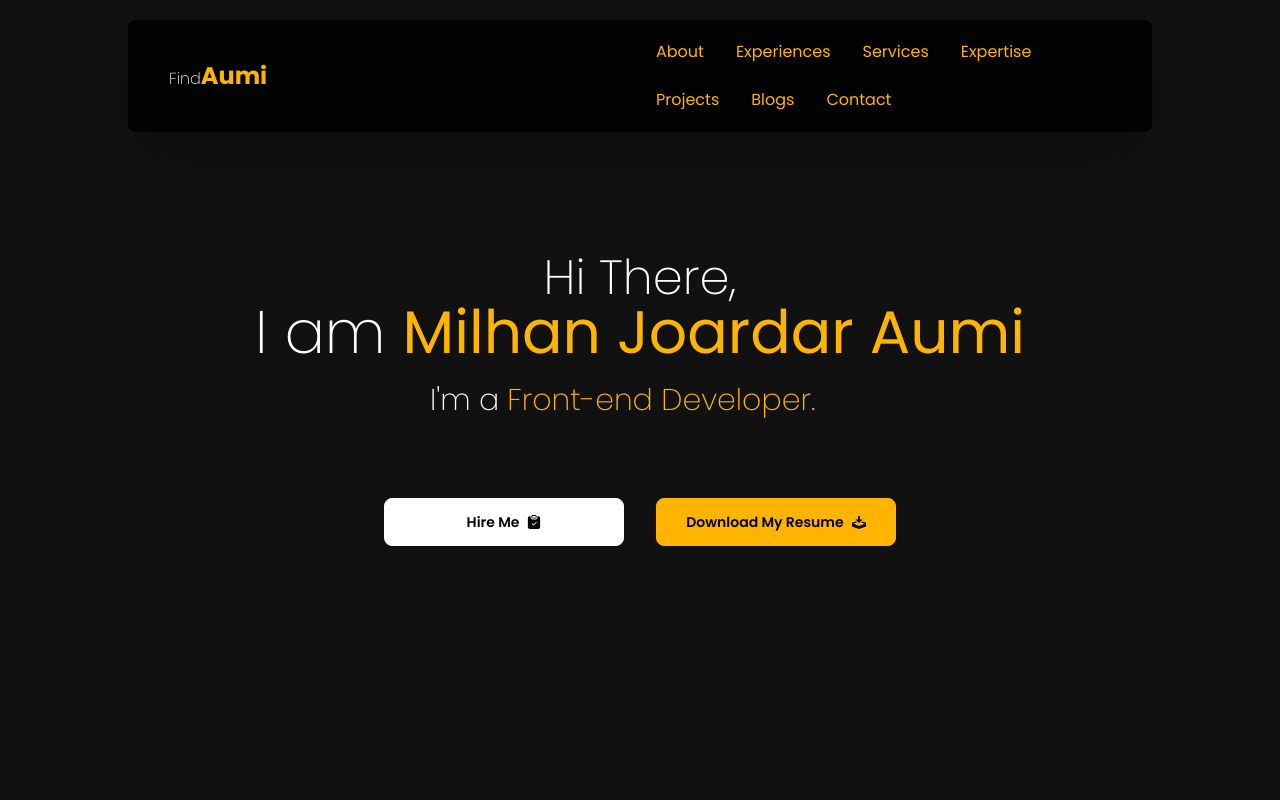
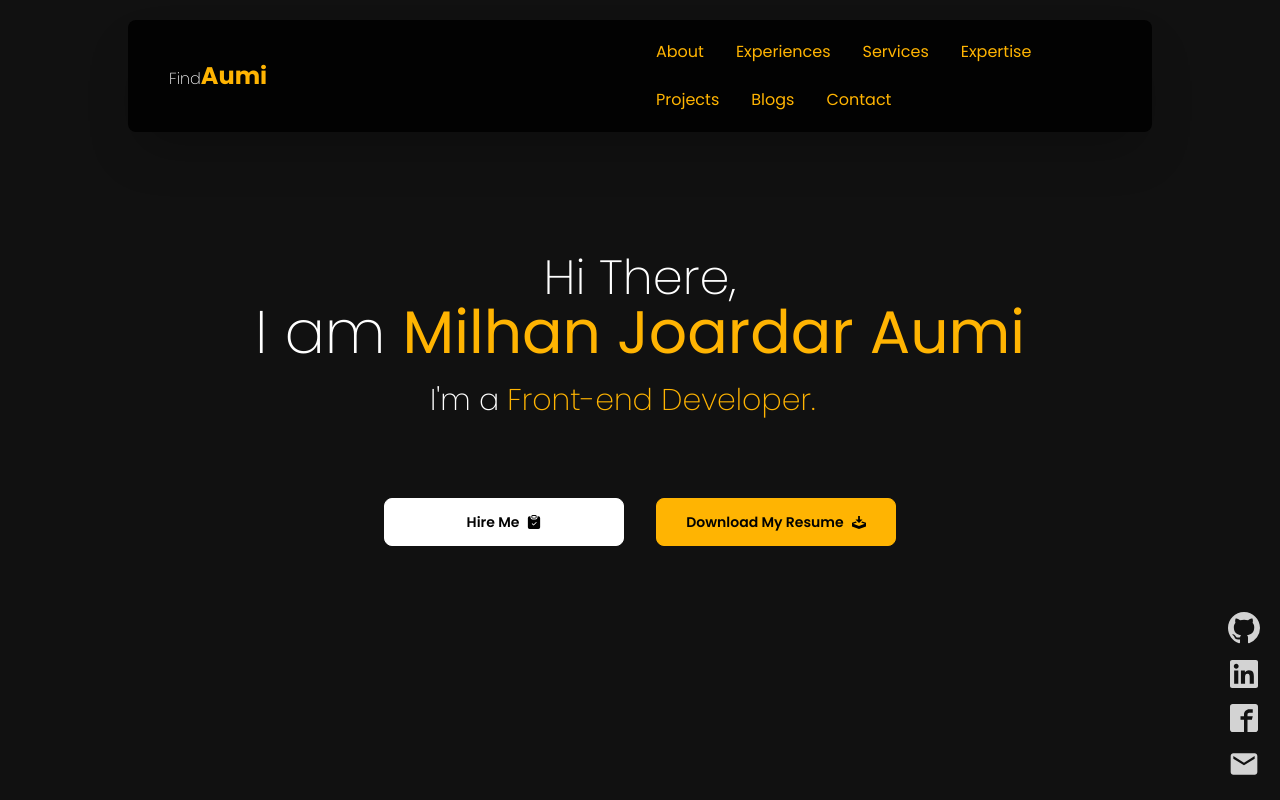
Before and after one commit to mjaumi/portfolio-milhan-joardar-aumi, a React (Create React App) app: page / in a window 1280 px wide. Shown: the top 800 px of the page. Built offline with nearby package versions, Linux system fonts and the light colour scheme.

Commit message:
social links added

```diff
--- a/src/App.js
+++ b/src/App.js
@@ -6,6 +6,8 @@ import Hero from './components/Hero/Hero';
 import SplashScreen from './components/SplashScreen/SplashScreen';
 import Services from './components/Services/Services';
 import Expertise from './components/Expertise/Expertise';
+import Blogs from './components/Blogs/Blogs';
+import Footer from './components/Footer/Footer';
 
 function App() {
   // integration of react hooks here
@@ -22,6 +24,8 @@ function App() {
       <About />
       <Services />
       <Expertise />
+      <Blogs />
+      <Footer />
     </main>
   );
 }
--- a/src/components/Blogs/Blogs.js
+++ b/src/components/Blogs/Blogs.js
@@ -1,17 +1,22 @@
 import React from 'react';
+import SectionTitle from '../SectionTitle/SectionTitle';
+import { animated } from '@react-spring/web';
+import useDivFadeInAnimation from '../../hooks/useDivFadeInAnimation';
 
-const Blogs = ({ currentSection }) => {
+const Blogs = () => {
+    // integration of custom hooks hooks here
+    const { ref, animProps } = useDivFadeInAnimation();
 
     // rendering blogs component here
     return (
-        <section className='relative border-t-4 border-accent/50 section fp-responsive md:h-screen'>
-            <div className='sticky z-30 bg-primary w-full h-full overflow-hidden'>
-                <h1 className={`hidden md:block absolute text-accent opacity-20 text-4xl md:text-8xl font-black -rotate-90 left-0 -translate-x-1/3 md:translate-x-0 duration-500 ${currentSection === 'Blogs' ? 'top-[42%] md:top-[45%] -translate-y-1/2' : 'top-[150%]'}`}>My Blogs</h1>
-                <h2 className='mt-10 text-accent font-bold text-3xl block md:hidden'>My Blogs</h2>
-                <div className={`w-[90%] md:w-[75%] mt-10 mb-20 md:mb-0 md:mt-0 mx-auto h-full flex flex-col md:flex-row items-center justify-center ${currentSection === 'Blogs' ? 'md:animate-bottom-top-fade-in' : 'md:opacity-0'}`}>
-                    <h3 className='text-4xl md:text-5xl font-bold text-accent opacity-20'>Coming Soon. Stay Tuned...</h3>
-                </div>
-            </div>
+        <section className='w-[95%] md:w-4/5 mx-auto overflow-hidden mt-20'>
+            <SectionTitle
+                mainTitleText={'My Blogs'}
+                bgTitleText={'Blogs'}
+            />
+            <animated.div ref={ref} style={animProps} className='py-40'>
+                <h3 className='text-4xl md:text-5xl font-extralight text-accent opacity-20'>Coming Soon. Stay Tuned...</h3>
+            </animated.div>
         </section>
     );
 };
--- a/src/components/Footer/Footer.js
+++ b/src/components/Footer/Footer.js
@@ -1,10 +1,14 @@
 import React from 'react';
+import SocialLinks from '../SocialLinks/SocialLinks';
 
 const Footer = () => {
     return (
-        <footer className='section fp-auto-height py-40 bg-secondary'>
-            <div className='text-base-100'>
-                <p>ⒸAll Rights Reserved. Milhan Joardar Aumi.2022.</p>
+        <footer className='w-[95%] md:w-4/5 mx-auto overflow-hidden mt-20 py-10 border-t border-accent'>
+            <div>
+                <SocialLinks />
+            </div>
+            <div className='text-accent'>
+                <p className='text-sm'>ⒸAll Rights Reserved. Milhan Joardar Aumi.2022.</p>
             </div>
         </footer>
     );
--- a/src/components/SectionTitle/SectionTitle.js
+++ b/src/components/SectionTitle/SectionTitle.js
@@ -37,7 +37,7 @@ const SectionTitle = ({ mainTitleText, bgTitleText }) => {
         <div ref={ref} className='flex items-center'>
             <animated.div style={lineProps} className='w-1/3 h-px bg-accent origin-right'></animated.div>
             <animated.div style={titleProps} className='relative mx-5'>
-                <h3 className='absolute left-1/2 top-1/2 -translate-x-1/2 -translate-y-1/2 z-10 font-light text-lg md:text-4xl text-neutral uppercase w-full'>{mainTitleText}</h3>
+                <h3 className='absolute left-1/2 top-1/2 -translate-x-1/2 -translate-y-1/2 z-10 font-extralight text-lg md:text-4xl text-neutral uppercase w-full'>{mainTitleText}</h3>
                 <h2 className='font-black text-3xl md:text-6xl uppercase text-accent/20'>{bgTitleText}</h2>
             </animated.div>
             <animated.div style={lineProps} className='w-full h-px bg-accent origin-left'></animated.div>
--- /dev/null
+++ b/src/components/SocialLinks/SocialLinks.js
@@ -0,0 +1,38 @@
+import React from 'react';
+import { BsGithub } from 'react-icons/bs';
+import { SiLinkedin } from 'react-icons/si';
+import { ImFacebook2 } from 'react-icons/im';
+import { MdEmail } from 'react-icons/md';
+
+const SocialLinks = () => {
+
+    // rendering social links component here
+    return (
+        <div className=' md:fixed bottom-5 right-5'>
+            <div className='flex md:flex-col justify-center items-center mb-5 md:mb-0'>
+                <div className='hover:cursor-pointer hover:text-white duration-300'>
+                    <a href='https://github.com/mjaumi' target='_blank' rel='noreferrer'>
+                        <BsGithub className='h-8 w-8' />
+                    </a>
+                </div>
+                <div className='hover:cursor-pointer hover:text-white duration-300 ml-4 md:ml-0 md:mt-4'>
+                    <a href='https://www.linkedin.com/in/mj-aumi/' target='_blank' rel='noreferrer'>
+                        <SiLinkedin className='h-7 w-7' />
+                    </a>
+                </div>
+                <div className='hover:cursor-pointer hover:text-white duration-300 ml-4 md:ml-0 md:mt-4'>
+                    <a href='https://www.facebook.com/mj.aumi/' target='_blank' rel='noreferrer'>
+                        <ImFacebook2 className='h-7 w-7' />
+                    </a>
+                </div>
+                <div className='hover:cursor-pointer hover:text-white duration-300 ml-4 md:ml-0 md:mt-4'>
+                    <a href='https://mail.google.com/mail/?view=cm&amp;fs=1&amp;to=mjaumi2864@gmail.com' target='_blank' rel='noreferrer'>
+                        <MdEmail className='h-9 w-9 md:h-8 md:w-8' />
+                    </a>
+                </div>
+            </div>
+        </div>
+    );
+};
+
+export default SocialLinks;
```
